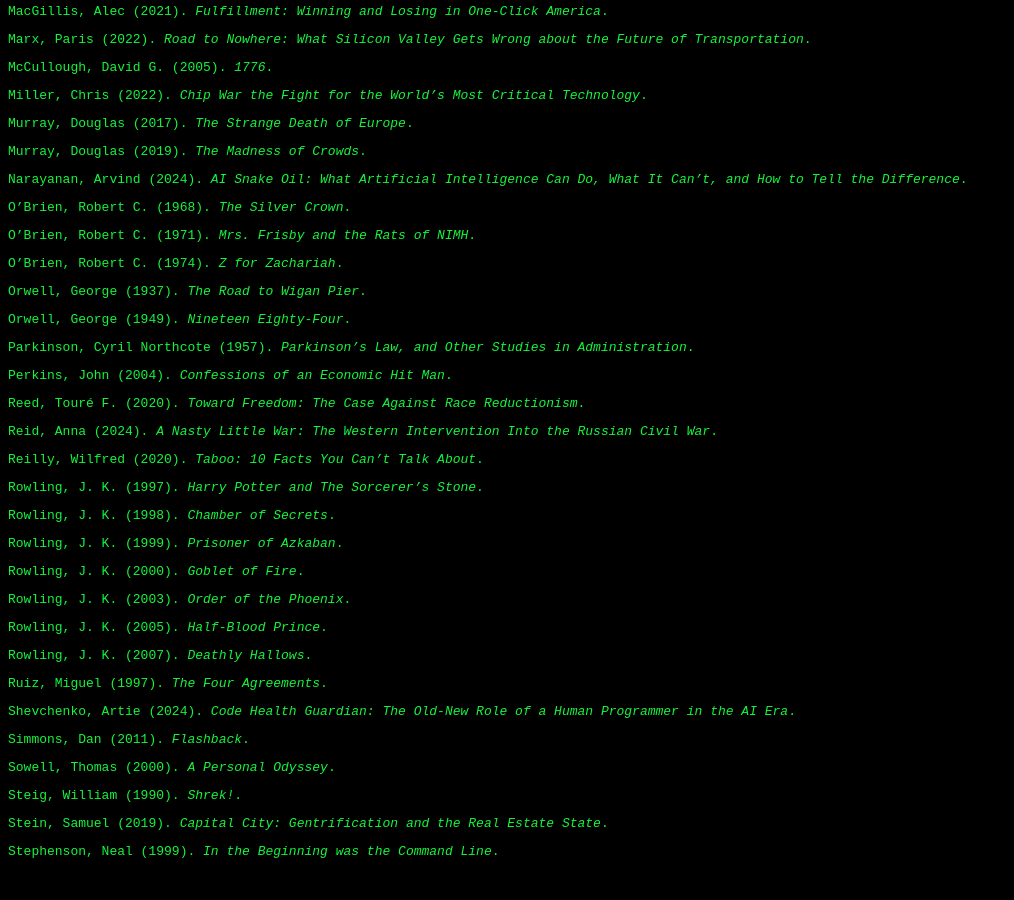
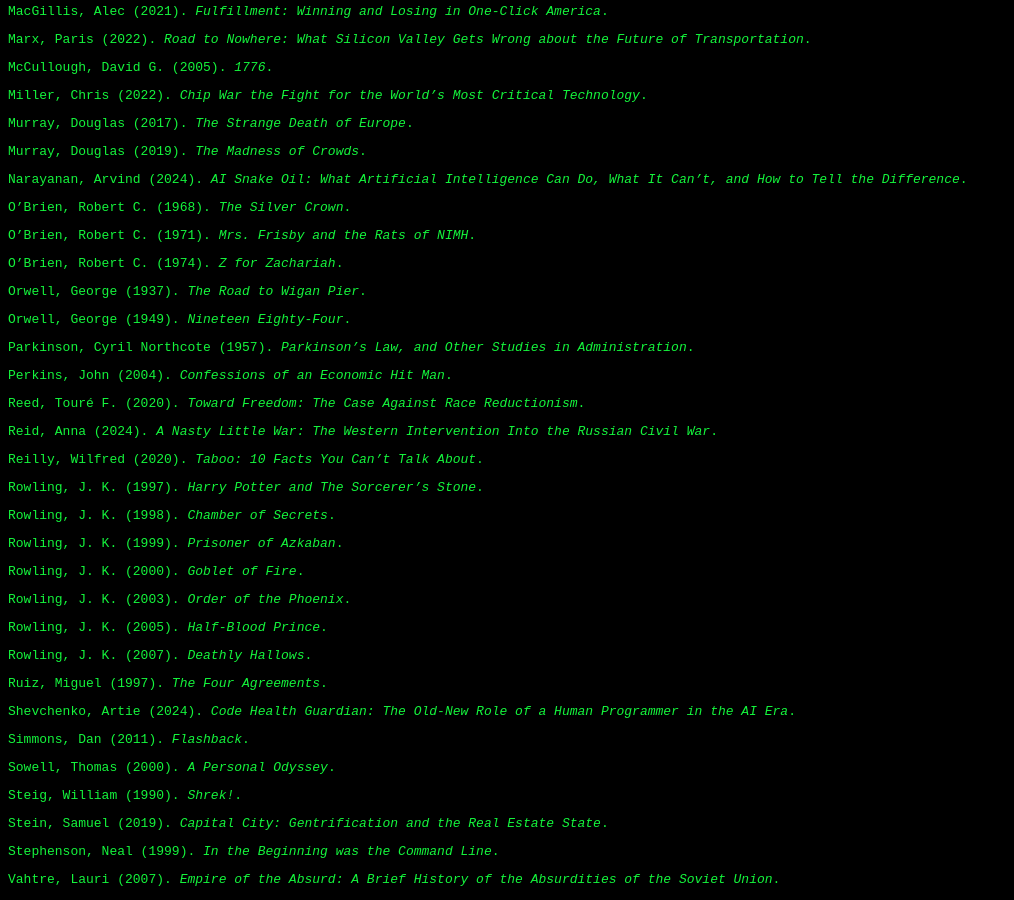
Before and after one commit to davejagoda/davejagoda.github.io, a Jekyll site: the page built from books/index.md, in a window 1280 px wide and 900 px high, scrolled down 1489 px. Shown: the whole window, without its empty margins (0-1014 px from the left). Built offline with Jekyll 4.4.1, drawn with Linux system fonts in a browser that asks for light colours; before the commit the page ends 2361 px from its top, so only the background shows below that.

Commit message:
Add Empire of the Absurd: A Brief History of the Absurdities of the Soviet Union to books

```diff
--- a/books/index.md
+++ b/books/index.md
@@ -168,3 +168,5 @@
 Stein, Samuel (2019). *Capital City: Gentrification and the Real Estate State*.
 
 Stephenson, Neal (1999). *In the Beginning was the Command Line*.
+
+Vahtre, Lauri (2007). *Empire of the Absurd: A Brief History of the Absurdities of the Soviet Union*.
```
